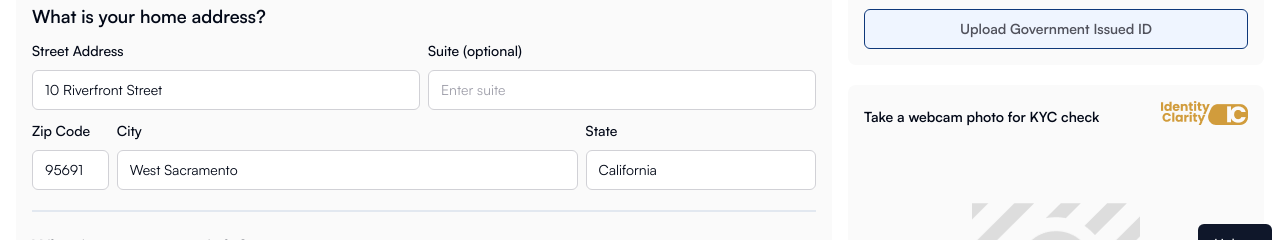
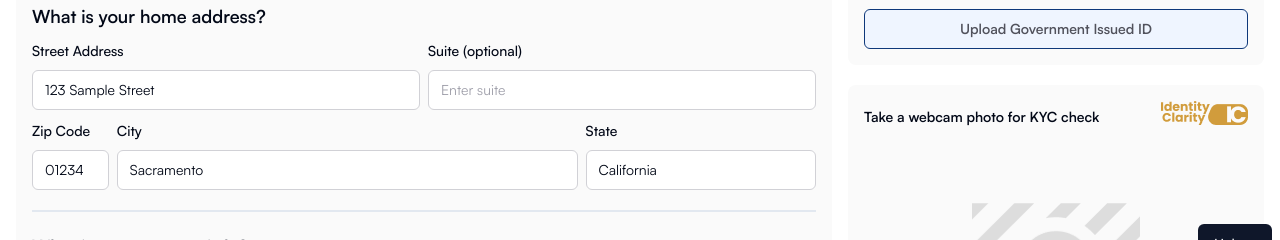
Before and after one commit to docknetwork/dock-bank-demo, a Next.js app: page /org/quotient in a window 1280 px wide. Shown: the part 528-768 px from the top of the page. Built offline with nearby package versions, Linux system fonts and the light colour scheme; no server answers.

Commit message:
make bank id values match driver license

```diff
--- a/data/bankFormValues.js
+++ b/data/bankFormValues.js
@@ -3,11 +3,11 @@ const DEFAULT_BANK_FORM_VALUES = {
     middleName: '',
     lastName: 'Miller',
     suffix: 'Senior',
-    dob: new Date('1985-02-15'), // Date Of Birthday
-    streetAddress: '10 Riverfront Street',
+    dob: new Date('1987-11-22'), // Date Of Birthday
+    streetAddress: '123 Sample Street',
     suite: '',
-    zipCode: '95691',
-    city: 'West Sacramento',
+    zipCode: '01234',
+    city: 'Sacramento',
     state: 'California',
     email: 'euan@example.com',
     phoneNumber: '1-234-567-8900',
```
